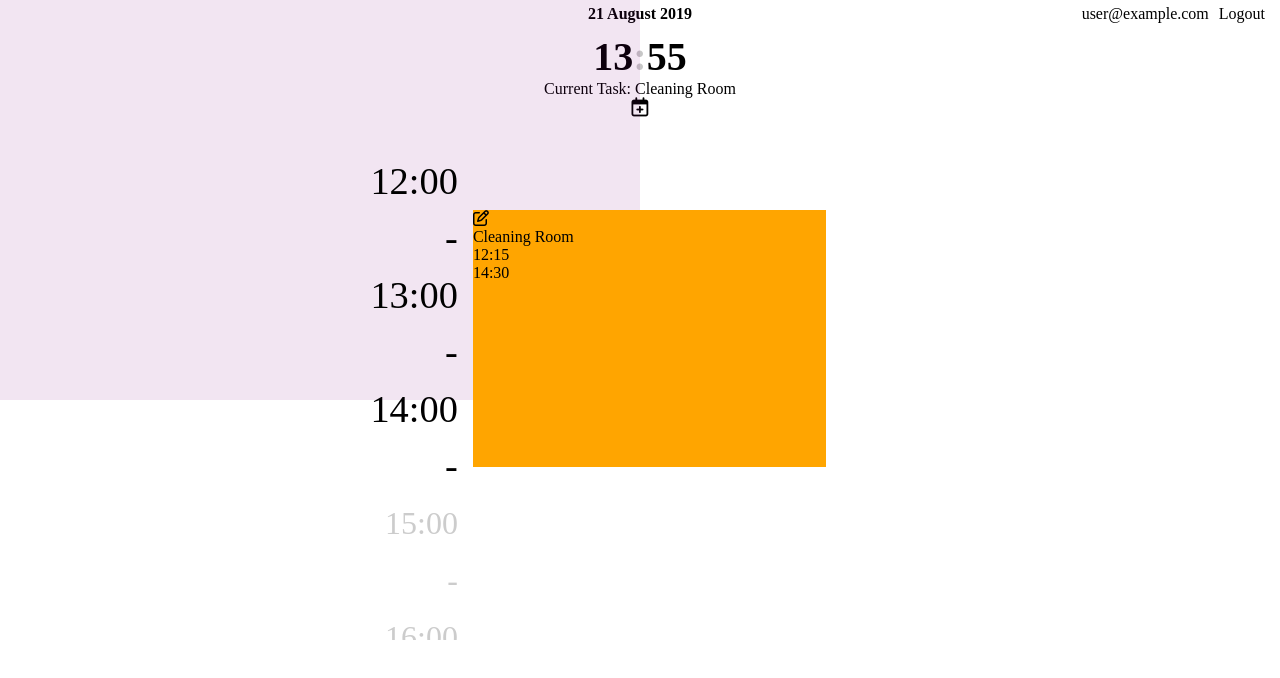
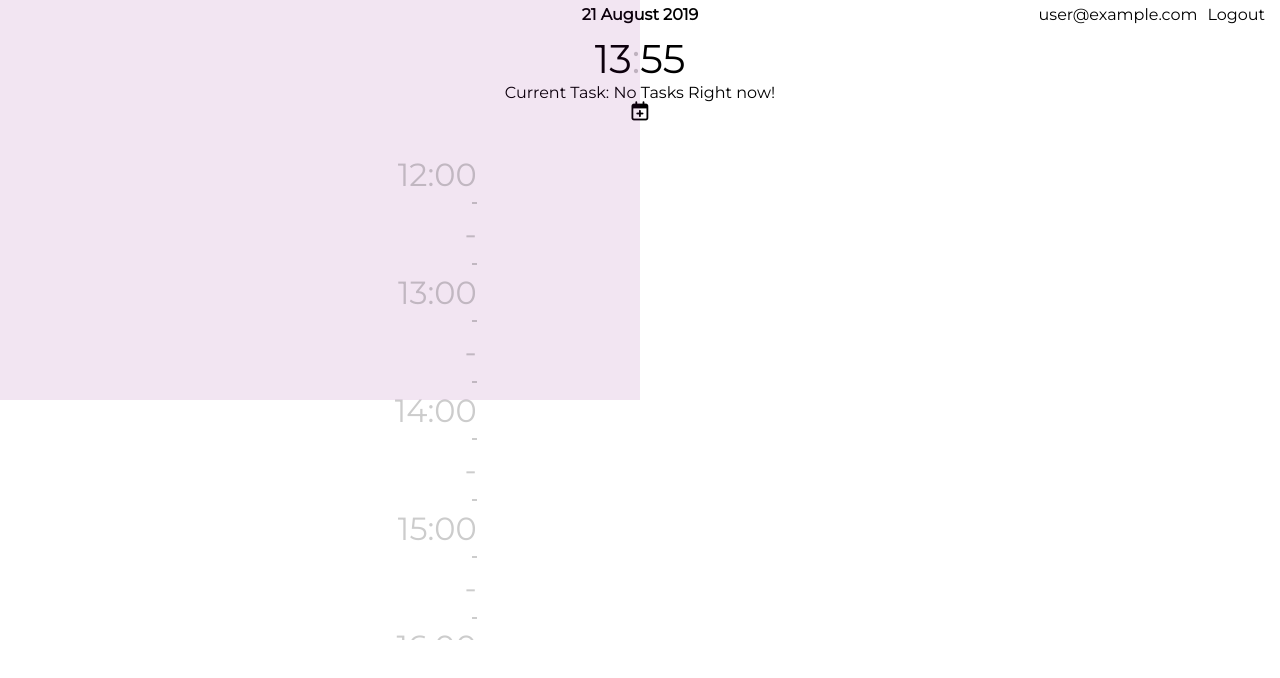
Before and after one commit to LaupWing/Daily-Planner, a Vue app: page / in a window 1280 px wide. Shown: the top 678 px of the page. Built offline with nearby package versions, Linux system fonts and the light colour scheme; no server answers; the database is empty; sample sign-in values are in the browser's storage.

Commit message:
added quarter indicator

```diff
--- a/public/index.html
+++ b/public/index.html
@@ -7,6 +7,7 @@
     <link rel="icon" href="<%= BASE_URL %>favicon.ico">
     <title>daily-planner</title>
     <script src="https://kit.fontawesome.com/97dc1ab503.js"></script>
+    <link href="https://fonts.googleapis.com/css?family=Montserrat&display=swap" rel="stylesheet">
   </head>
   <body>
     <noscript>
--- a/src/App.vue
+++ b/src/App.vue
@@ -43,5 +43,6 @@ body{
   display: flex;
   justify-content: center;
   align-items: center;
+  font-family: 'Montserrat', sans-serif;
 }
 </style>
--- a/src/components/CurrentTime.vue
+++ b/src/components/CurrentTime.vue
@@ -2,7 +2,7 @@
     <div id="Current-Time">
         <h2 class="date">{{day}} {{month}} {{year}}</h2>
         <h2 class="time">{{hours}}<span>:</span>{{minutes}}</h2>
-        <p class="task">Current Task: {{currentTask}}</p>
+        <p v-if="user" class="task">Current Task: {{currentTask}}</p>
         <i
             v-if="$route.name === 'Home'"
             class="far fa-calendar-plus"
@@ -45,7 +45,7 @@ export default {
             this.year = date.getFullYear()
         },1000)
         firebase.auth().onAuthStateChanged(user=>{
-            console.log(user)
+            this.user = user
         })
     }
 }
@@ -69,6 +69,7 @@ export default {
 #Current-Time h2.time{
     font-size: 2.5em;
     margin-top: 10px;
+    font-weight: normal;
 }
 
 #Current-Time i{
--- a/src/components/Planner/Tasks.vue
+++ b/src/components/Planner/Tasks.vue
@@ -48,21 +48,21 @@ export default {
                 //     begin: '02:00',
                 //     end: '02:30'
                 // },
-                {
-                    task:'Cleaning Room',
-                    begin: '01:40',
-                    end: '02:00'
-                },
-                {
-                    task:'Cleaning Room',
-                    begin: '16:15',
-                    end: '19:59'
-                },
-                {
-                    task:'Cleaning Room',
-                    begin: '12:15',
-                    end: '14:30'
-                }
+                // {
+                //     task:'Cleaning Room',
+                //     begin: '01:40',
+                //     end: '02:00'
+                // },
+                // {
+                //     task:'Cleaning Room',
+                //     begin: '16:15',
+                //     end: '19:59'
+                // },
+                // {
+                //     task:'Cleaning Room',
+                //     begin: '12:15',
+                //     end: '14:30'
+                // }
             ],
             allTasks: null,
             currentTask: null,
--- a/src/components/Planner/Timeline.vue
+++ b/src/components/Planner/Timeline.vue
@@ -88,6 +88,7 @@ ul#Timeline{
   transform-origin: right;
   opacity: .2;
   transition: 2s;
+  position: relative;
 }
 #Timeline li.highlight{
   transform: scale(1.2);
@@ -95,6 +96,28 @@ ul#Timeline{
 }
 #Timeline li.opacity{
   opacity: 1;
+}
+
+#Timeline li:nth-of-type(odd)::after{
+  position: absolute;
+  bottom: 0;
+  right: 0;
+  content: '';
+  width: 5px;
+  height: 2px;
+  display: block;
+  background: black;
+}
+
+#Timeline li:nth-of-type(odd)::before{
+  position: absolute;
+  top: 0;
+  right: 0;
+  content: '';
+  width: 5px;
+  height: 2px;
+  display: block;
+  background: black;
 }
 
 
--- a/src/views/AddTask.vue
+++ b/src/views/AddTask.vue
@@ -133,6 +133,17 @@ export default {
                         .then(()=>{
                             this.$router.push({name:'Home'})
                         })
+                        .catch(err=>{
+                            db
+                                .collection('planner')
+                                .doc(this.user.uid)
+                                .set({
+                                    dailyTasks: this.dailyTasks
+                                })
+                                .then(()=>{
+                                    this.$router.push({name:'Home'})
+                                })
+                        })
                 }
             }else{
                 this.feedback = 'You have to fill in all the fields'
@@ -157,8 +168,10 @@ export default {
             .doc(this.user.uid)
             .get()
             .then(doc=>{
-                const data = doc.data()
-                this.dailyTasks = data.dailyTasks
+                if(doc.exists){
+                    const data = doc.data()
+                    this.dailyTasks = data.dailyTasks
+                }
             })
     }
 }
--- a/src/views/home/Planner.vue
+++ b/src/views/home/Planner.vue
@@ -250,4 +250,9 @@ export default {
 #planner::-webkit-scrollbar-thumb:hover {
   background: #555;
 }
+@media only screen and (min-height: 1000px) {
+  #planner {
+    max-height:600px;
+  }
+}
 </style>
```
